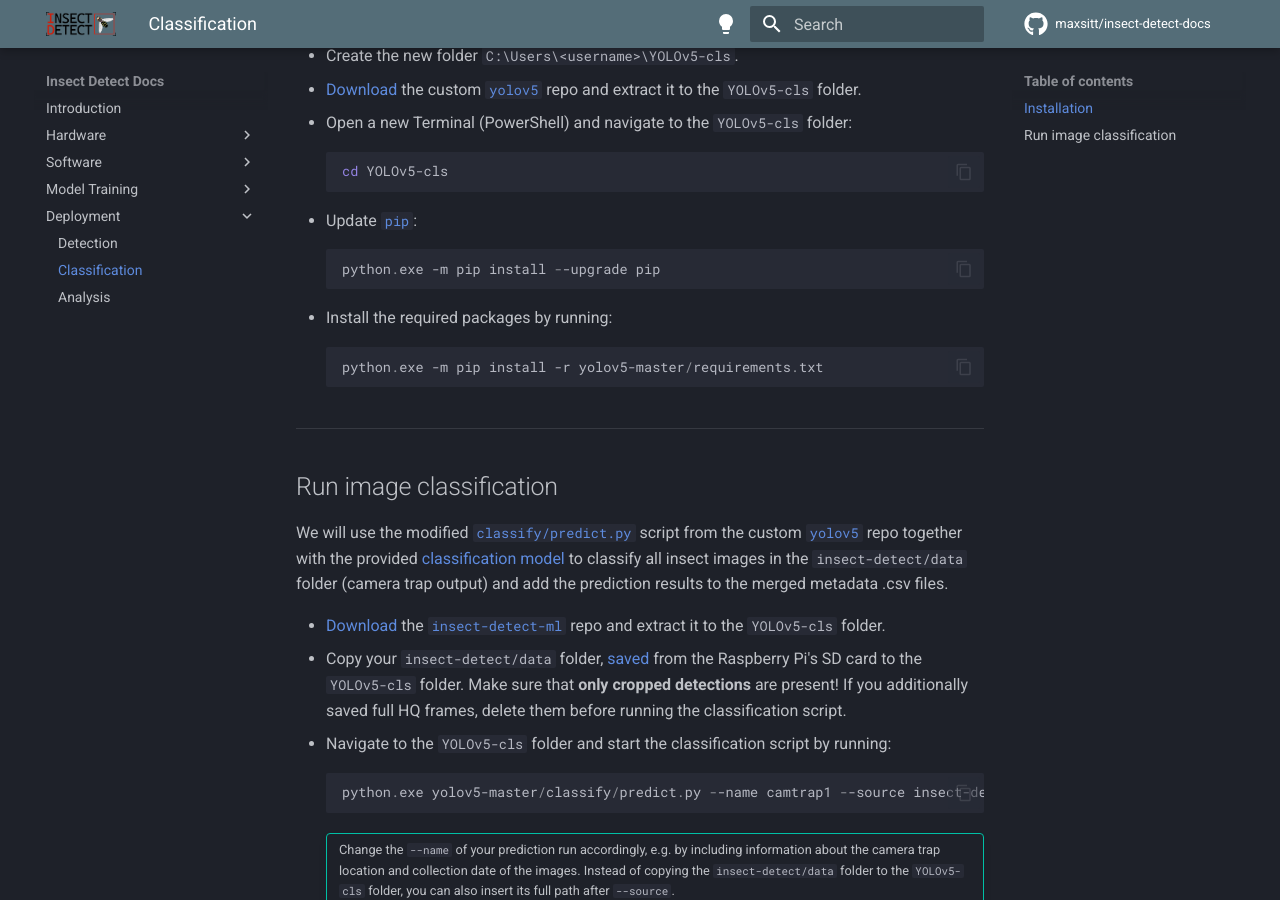
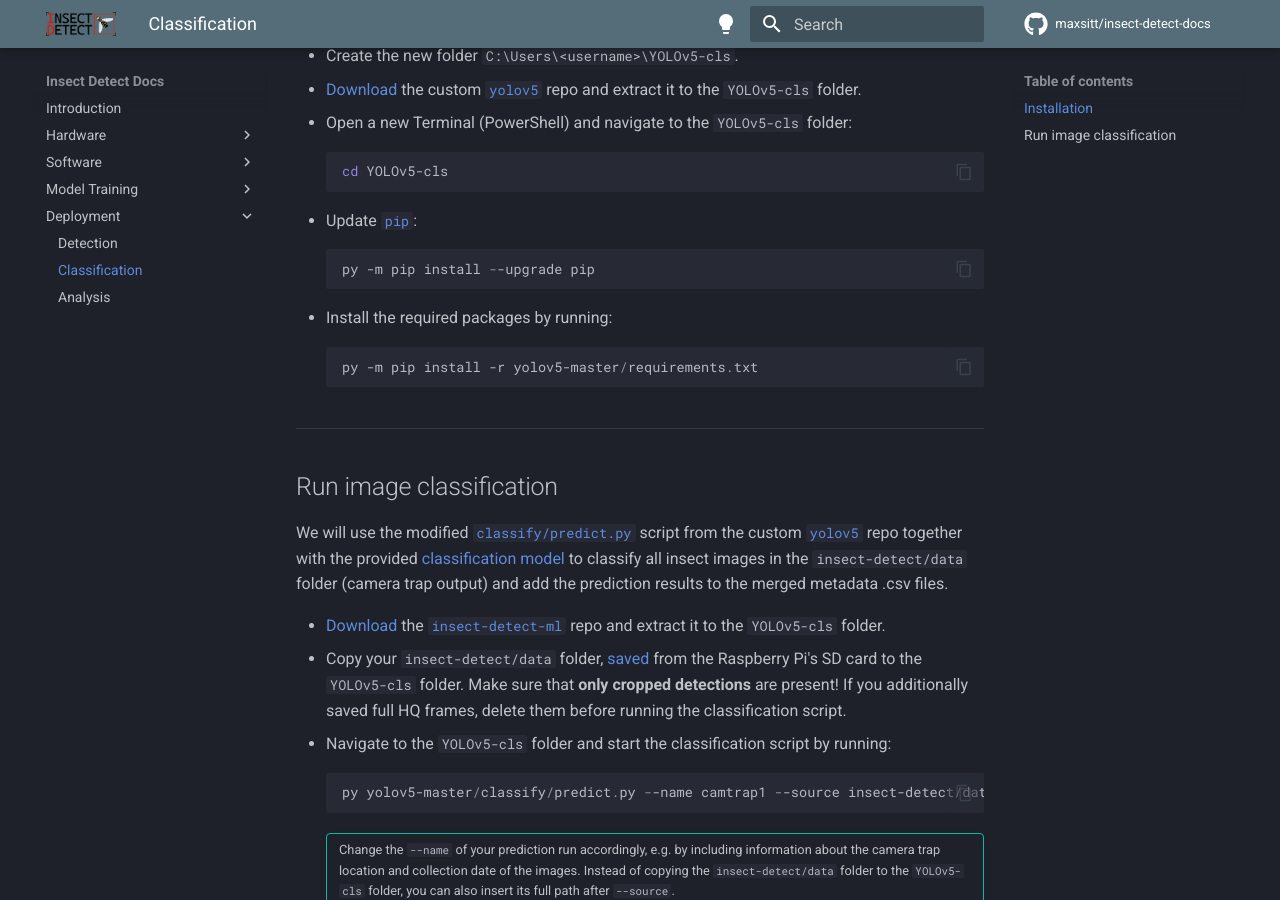
Before and after one commit to maxsitt/insect-detect-docs, an MkDocs documentation site: the page built from docs/deployment/classification.md, in a window 1280 px wide and 900 px high, scrolled down 604 px. Built offline with MkDocs 1.6.1 and Material for MkDocs 9.7.7, drawn with Linux system fonts in a browser that asks for light colours; comment, search, counter and statistics services are not loaded.

Commit message:
Update classification.md
Use Python Launcher command "py".

````diff
--- a/docs/deployment/classification.md
+++ b/docs/deployment/classification.md
@@ -32,7 +32,7 @@ you already have [Python](https://www.python.org/){target=_blank} installed on y
     - Install [`virtualenv`](https://virtualenv.pypa.io/en/latest/){target=_blank}:
 
         ``` powershell
-        python.exe -m pip install virtualenv
+        py -m pip install virtualenv
         ```
 
     - Navigate to the `YOLOv5-cls` folder:
@@ -44,10 +44,9 @@ you already have [Python](https://www.python.org/){target=_blank} installed on y
     - Create a new Python environment (folder in your current directory):
 
         ``` powershell
-        virtualenv --python python3.11.6 env_yolov5
+        py -m virtualenv env_yolov5
         ```
 
-        If you are using a different Python version, change it accordingly.
     - Activate the environment by running:
 
         ``` powershell
@@ -86,13 +85,13 @@ you already have [Python](https://www.python.org/){target=_blank} installed on y
 - Update [`pip`](https://pypi.org/project/pip/){target=_blank}:
 
     ``` powershell
-    python.exe -m pip install --upgrade pip
+    py -m pip install --upgrade pip
     ```
 
 - Install the required packages by running:
 
     ``` powershell
-    python.exe -m pip install -r yolov5-master/requirements.txt
+    py -m pip install -r yolov5-master/requirements.txt
     ```
 
 ---
@@ -117,7 +116,7 @@ and add the prediction results to the merged metadata .csv files.
 - Navigate to the `YOLOv5-cls` folder and start the classification script by running:
 
     ``` powershell
-    python.exe yolov5-master/classify/predict.py --name camtrap1 --source insect-detect/data/**/ --weights insect-detect-ml-main/models/efficientnet-b0_imgsz128.onnx --img 128 --sort-top1 --sort-prob --concat-csv
+    py yolov5-master/classify/predict.py --name camtrap1 --source insect-detect/data/**/ --weights insect-detect-ml-main/models/efficientnet-b0_imgsz128.onnx --img 128 --sort-top1 --sort-prob --concat-csv
     ```
 
     !!! tip ""
````
